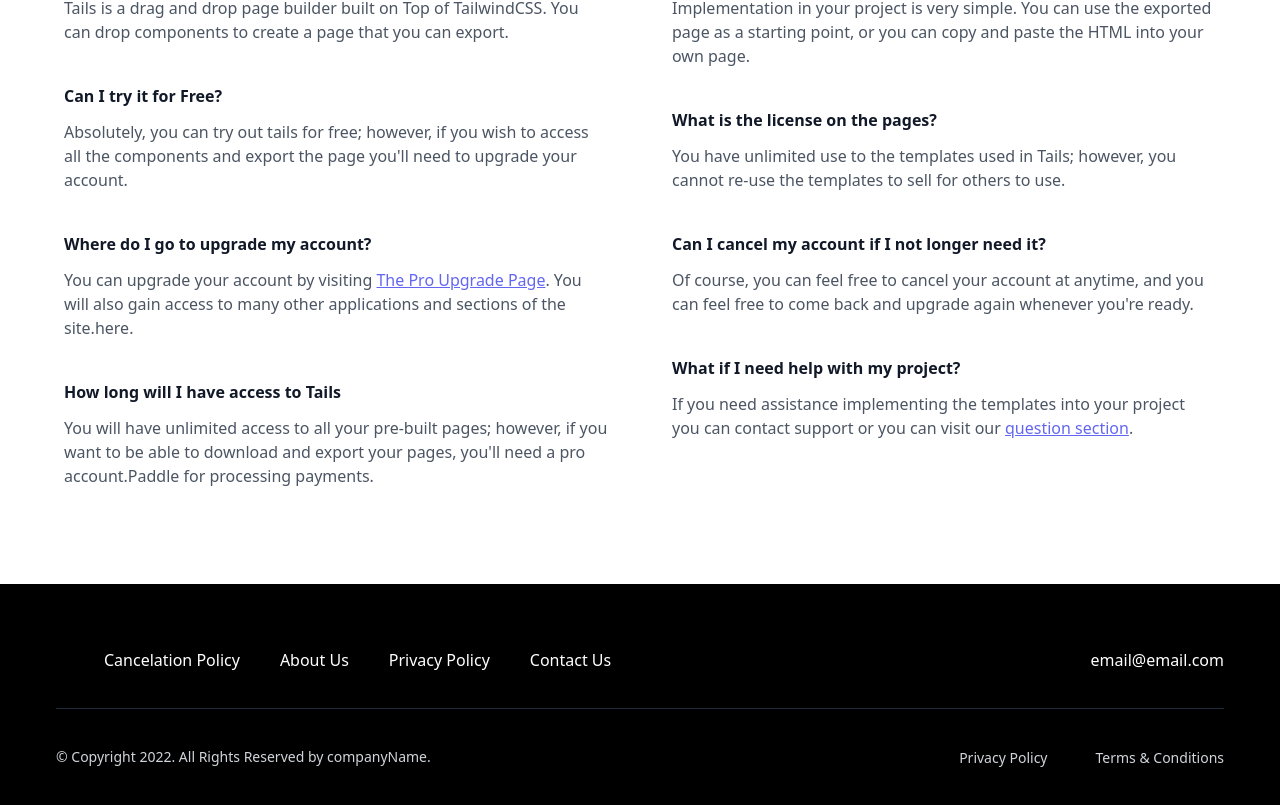
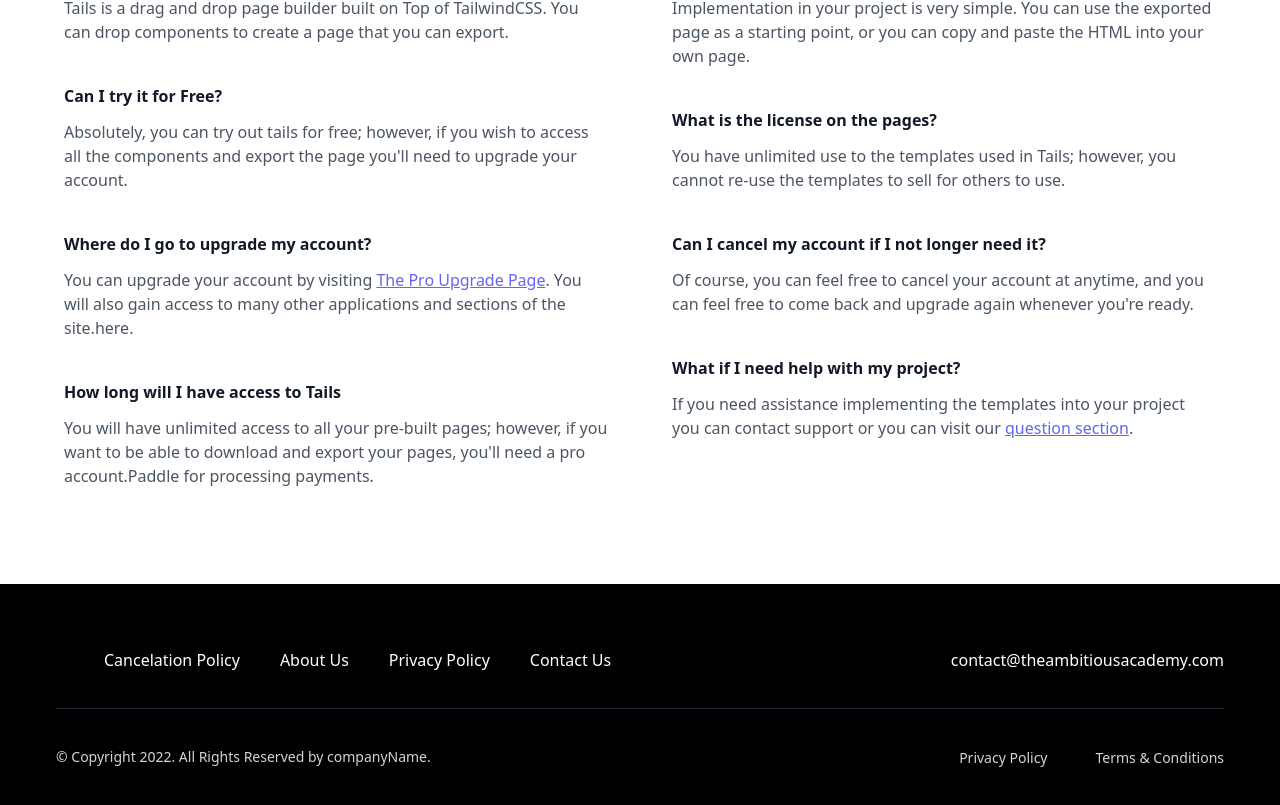
Before and after one commit to ambitiousacademy/theambitiousacademy, a Next.js app: page / in a window 1280 px wide. Shown: the part 6100-6905 px from the top of the page. Built offline with nearby package versions, Linux system fonts and the light colour scheme; no server answers.

Commit message:
Added Email

```diff
--- a/src/components/Footer.tsx
+++ b/src/components/Footer.tsx
@@ -21,7 +21,7 @@
         <div className="flex flex-wrap items-center -m-1.5">
 
           <div className="w-auto p-1.5">
-            <h3 className="font-heading font-medium text-base text-white">email@email.com</h3>
+            <h3 className="font-heading font-medium text-base text-white">contact@theambitiousacademy.com</h3>
           </div>
         </div>
       </div>
```
